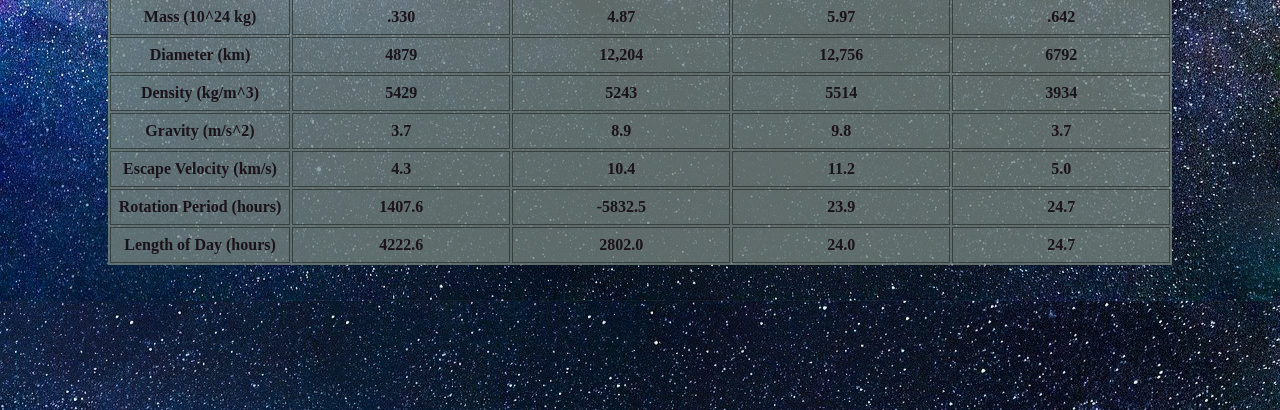
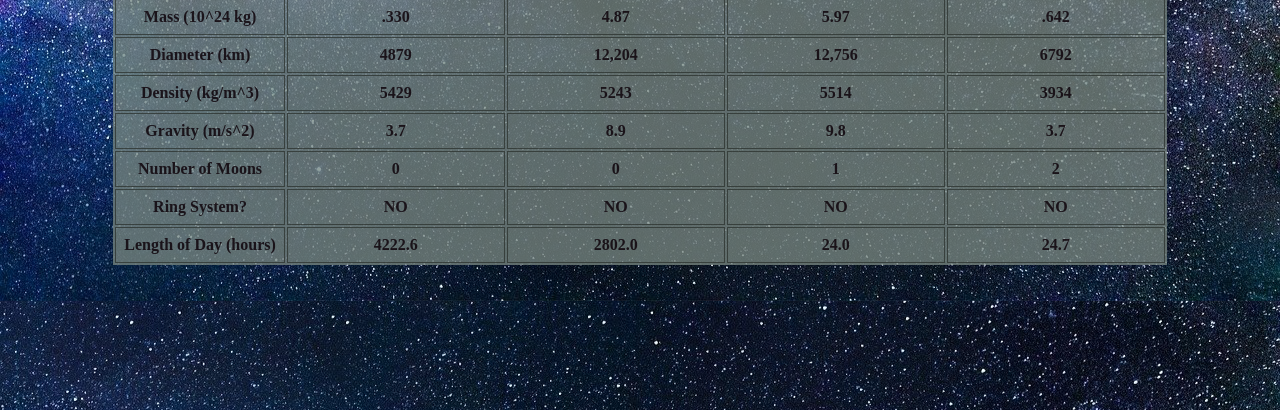
Before and after one commit to cestrada3/lab_5, a plain HTML site: page index.html in a window 1280 px wide. Shown: the part 390-800 px from the top of the page. Drawn offline with Linux system fonts and the light colour scheme.

Commit message:
change plant info

```diff
--- a/index.html
+++ b/index.html
@@ -61,19 +61,19 @@
   </tr>
 
   <tr>
-    <td>Escape Velocity (km/s)</td>
-    <td>4.3</td>
-    <td>10.4</td>
-    <td>11.2</td>
-    <td>5.0</td>
+    <td>Number of Moons</td>
+    <td>0</td>
+    <td>0</td>
+    <td>1</td>
+    <td>2</td>
   </tr>
 
   <tr>
-    <td>Rotation Period (hours)</td>
-    <td>1407.6</td>
-    <td>-5832.5</td>
-    <td>23.9</td>
-    <td>24.7</td>
+    <td>Ring System?</td>
+    <td>NO</td>
+    <td>NO</td>
+    <td>NO</td>
+    <td>NO</td>
   </tr>
 
   <tr>
```
